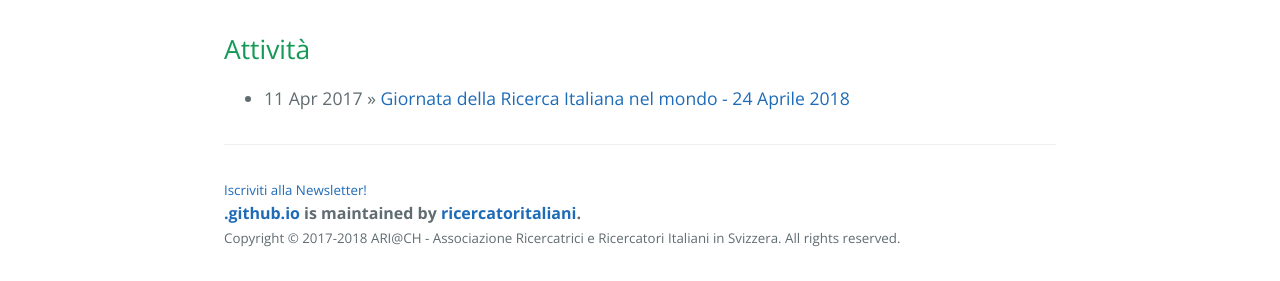
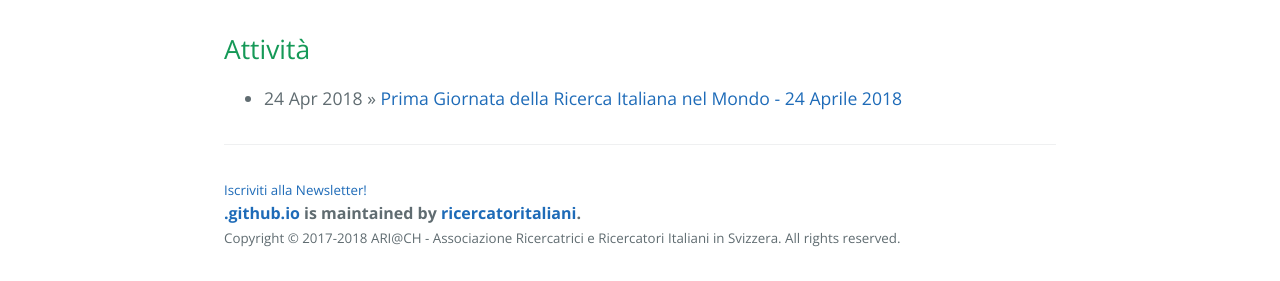
Before and after one commit to ricercatoritaliani/.github.io, a Jekyll site: the page built from pages/activities/index.md, in a window 1280 px wide. Shown: the part 421-702 px from the top of the page. Built offline with Jekyll 4.4.1, drawn with Linux system fonts in a browser that asks for light colours; comment, search, counter and statistics services are not loaded.

Commit message:
updating

```diff
--- a/_posts/activities/2018-04-11-giornata-della-ricerca-24-aprile-2018.md
+++ b/_posts/activities/2018-04-11-giornata-della-ricerca-24-aprile-2018.md
@@ -1,8 +1,8 @@
 ---
 layout: activity
 categories: activity
-title:  "Giornata della Ricerca Italiana nel mondo - 24 Aprile 2018"
-date:   2017-04-11 14:00:01
+title:  "Prima Giornata della Ricerca Italiana nel Mondo - 24 Aprile 2018"
+date:   2018-04-24
 ---
 
 **_"La ricerca oggi: campi di applicazione dalla fisica alla storia delle religioni"_**
```
